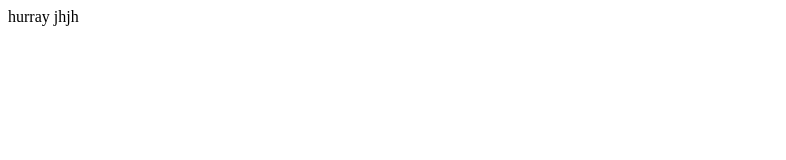
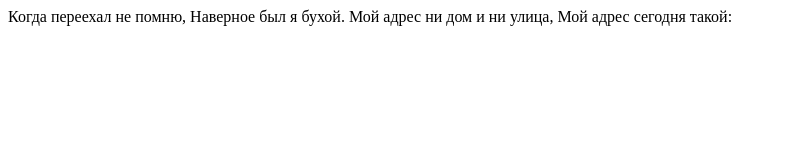
Before and after one commit to BTS2/BTS2.github.io, a plain HTML site: page index.html in a window 1280 px wide. Shown: the whole page, without its empty margins (0-786 px from the left). Drawn offline with Linux system fonts and the light colour scheme.

Commit message:
first commit

```diff
--- a/index.html
+++ b/index.html
@@ -7,7 +7,9 @@
     <title>Document</title>
 </head>
 <body>
-    hurray
-    jhjh
-</body>
+    Когда переехал не помню,
+    Наверное был я бухой.
+    Мой адрес ни дом и ни улица,
+    Мой адрес сегодня такой:
+   </body>
 </html>
```
